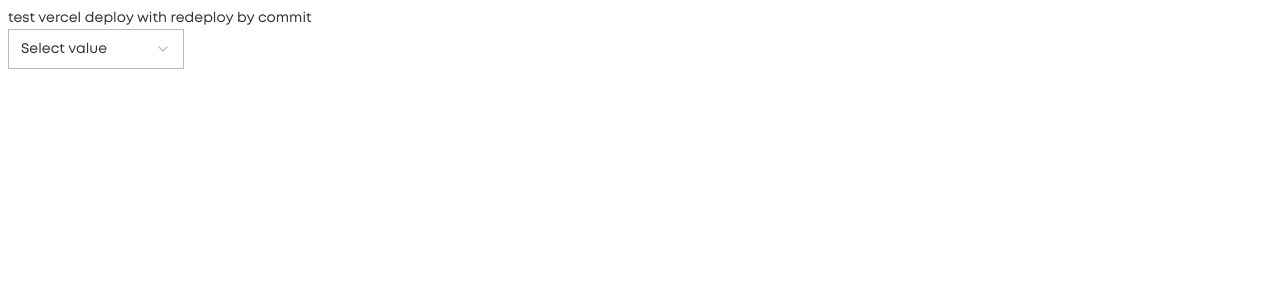
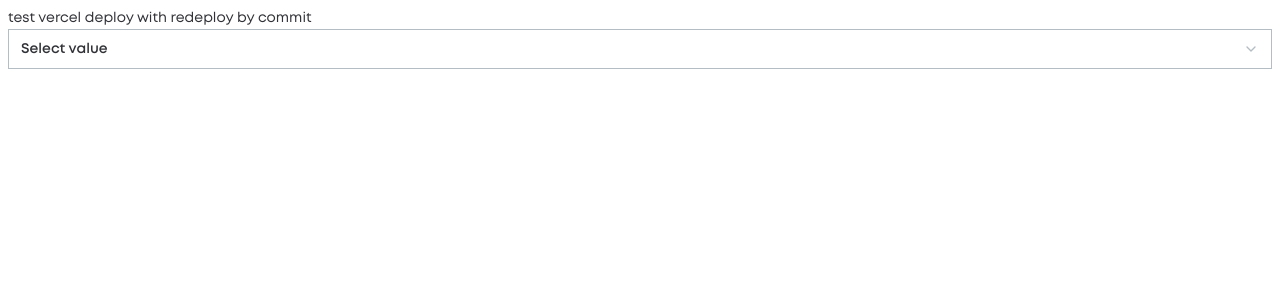
Before and after one commit to fe-nov23-Skynet/product_catalog, a React (Create React App) app: page / in a window 1280 px wide. Shown: the top 300 px of the page. Built offline with nearby package versions, Linux system fonts and the light colour scheme.

Commit message:
drop-down v1

```diff
--- a/package.json
+++ b/package.json
@@ -17,6 +17,7 @@
     "react-redux": "^8.1.3",
     "react-scripts": "5.0.1",
     "typescript": "^4.9.5",
+    "uuid": "^9.0.1",
     "web-vitals": "^2.1.4"
   },
   "scripts": {
@@ -52,6 +53,7 @@
     ]
   },
   "devDependencies": {
+    "@types/uuid": "^9.0.8",
     "@typescript-eslint/eslint-plugin": "^5.10.1",
     "@typescript-eslint/parser": "^5.10.1",
     "eslint-config-airbnb": "^19.0.4",
--- a/src/App.tsx
+++ b/src/App.tsx
@@ -1,10 +1,12 @@
 import { Select } from './components/Select/Select';
 
 function App() {
+  const a = ['Phone 1', 'Size 2', 'Tablet 3', 'Screen 4', 'Size 2'];
+
   return (
     <div className="App">
       test vercel deploy with redeploy by commit
-      <Select />
+      <Select items={a} />
     </div>
   );
 }
--- a/src/components/Select/Select.module.scss
+++ b/src/components/Select/Select.module.scss
@@ -6,17 +6,20 @@ $list-height: 200px;
 
 .select {
   position: relative;
+
   display: flex;
   align-items: center;
   justify-content: space-between;
+
   height: $select-height;
-  width: 176px;
+
   box-sizing: border-box;
   padding: 10px 12px;
 
   cursor: pointer;
 
   border: 1px solid $color-icons;
+  font-weight: 600;
 
   &:hover {
     border-color: $color-secondary;
@@ -24,6 +27,10 @@ $list-height: 200px;
 
   &:focus {
     border-color: $color-primary;
+  }
+
+  &_title {
+    margin: 0;
   }
 
   &_icon {
@@ -54,6 +61,8 @@ $list-height: 200px;
     padding: 6px 12px;
     box-sizing: border-box;
     color: $color-secondary;
+    font-weight: 500;
+    transition: background-color $open-duration, color $open-duration;
 
     &:hover {
       color: $color-primary;
@@ -71,15 +80,16 @@ $list-height: 200px;
   background-color: $color-white;
   max-height: $list-height;
   overflow-y: auto;
-  transform: translateY(-20%);
   opacity: 0;
   pointer-events: none;
   box-shadow: 0 2px 15px 0 rgba(0, 0, 0, 0.05);
   transition: transform $open-duration ease-out, opacity $open-duration ease-out;
+  transform: translateY(-10%) scaleY(0);
+  transform-origin: top center;
 }
 
 .list_wrapper--open {
-  transform: translateX(0%);
+  transform: translateX(0%) scaleY(1);
   opacity: 1;
   pointer-events: auto;
 }
--- a/src/components/Select/Select.tsx
+++ b/src/components/Select/Select.tsx
@@ -1,15 +1,24 @@
 /* eslint-disable import/no-extraneous-dependencies */
 /* eslint-disable arrow-parens */
-import React, { useState } from 'react';
+import React, { useEffect, useRef, useState } from 'react';
 import classNames from 'classnames';
+import { v4 as uuidv4 } from 'uuid';
 
 import Styles from './Select.module.scss';
 
-export const Select:React.FC = () => {
+interface Props {
+  items: string[];
+  selectedItem?: string;
+  onSelect?: (item: string) => void;
+}
+
+export const Select:React.FC<Props> = (props) => {
+  const { items, onSelect = () => {}, selectedItem } = props;
+
   const [isOpen, setIsOpen] = useState(false);
-  const [selectedValue, setSelectedValue] = useState('');
+  const [selectedValue, setSelectedValue] = useState(selectedItem || '');
+  const rootRef = useRef<HTMLDivElement>(null);
   // eslint-disable-next-line @typescript-eslint/no-unused-vars
-  const a = ['Phone 1', 'Size 2', 'Tablet 3', 'Screen 4', 'Size 2'];
   const placeHolder = 'Select value';
 
   function handleList() {
@@ -19,6 +28,7 @@ export const Select:React.FC = () => {
   function selectItem(value: string) {
     setSelectedValue(value);
     setIsOpen(false);
+    onSelect(value);
   }
 
   function handleEnter(
@@ -30,6 +40,25 @@ export const Select:React.FC = () => {
     }
   }
 
+  useEffect(() => {
+    const handleClick = (event: MouseEvent) => {
+      const { target } = event;
+      if (target instanceof Node && !rootRef.current?.contains(target)) {
+        setIsOpen(false);
+      }
+    };
+
+    window.addEventListener('click', handleClick);
+
+    return () => {
+      window.removeEventListener('click', handleClick);
+    };
+  }, []);
+
+  /* function handleBlur(e: React.FocusEvent<HTMLDivElement, Element>):void {
+    e.target
+  } */
+
   const openStyle = Styles['list_wrapper--open'];
   const closeIcon = Styles['select_icon--close'];
 
@@ -39,10 +68,14 @@ export const Select:React.FC = () => {
     <div
       className={Styles.select}
       onClick={handleList}
+      ref={rootRef}
+      /* onBlur={handleBlur} */
       // eslint-disable-next-line jsx-a11y/no-noninteractive-tabindex
       tabIndex={0}
     >
-      {selectedValue || placeHolder}
+      <p className={Styles.select_title}>
+        {selectedValue || placeHolder}
+      </p>
       <div className={classNames(`${Styles.select_icon}`, {
         [closeIcon]: isOpen,
       })}
@@ -53,7 +86,7 @@ export const Select:React.FC = () => {
       })}
       >
         <ul className={Styles.select_list}>
-          {a.map(
+          {items.map(
             item => (
               // eslint-disable-next-line jsx-a11y/no-noninteractive-element-interactions
               <li
@@ -62,6 +95,7 @@ export const Select:React.FC = () => {
                 tabIndex={0}
                 onClick={() => selectItem(item)}
                 onKeyUp={e => handleEnter(e, item)}
+                key={uuidv4()}
               >
                 {item}
               </li>
--- a/src/index.scss
+++ b/src/index.scss
@@ -1,25 +1,29 @@
 @import 'styles/variables/theme_colors.scss';
 
 @font-face {
-  font-family: "Mont-Regular";
+  font-family: "Mont";
   src: url('styles/fonts/Mont-Regular.otf');
 }
 
 @font-face {
-  font-family: "Monts-Bold";
+  font-family: "Mont";
   src: url('styles/fonts/Mont-Bold.otf');
+  font-weight: bold;
 }
 
 @font-face {
-  font-family: "Mont-Semibold";
+  font-family: "Mont";
   src: url('styles/fonts/Mont-SemiBold.otf');
+  font-weight: 600;
 }
 
 html {
-  font-family: "Mont-Regular", "Helvetica Neue", Arial, sans-serif;
+  font-family: "Mont", "Helvetica Neue", Arial, sans-serif;
   font-size: 14px;
   line-height: 21px;
   color: $color-primary;
+  font-weight: 500;
+
   /* cursor: url('styles/cursors/cursor_base.svg'), auto; */
   /* turn it on when find a pointer pair */
 }
```
Also changed, not shown: 1 other file (tests, documents, lock files or other folders).
